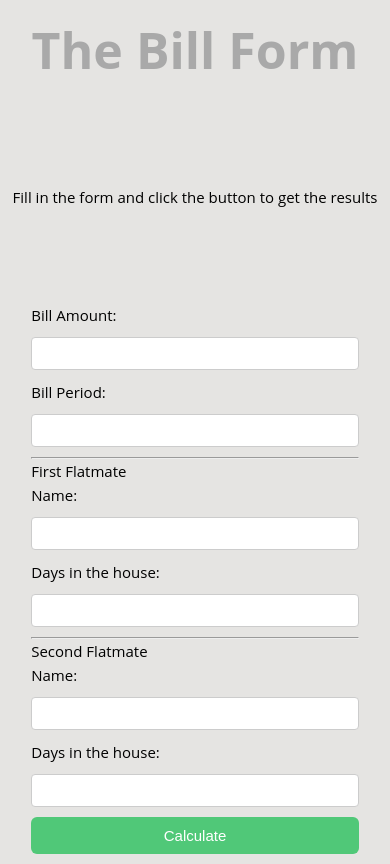
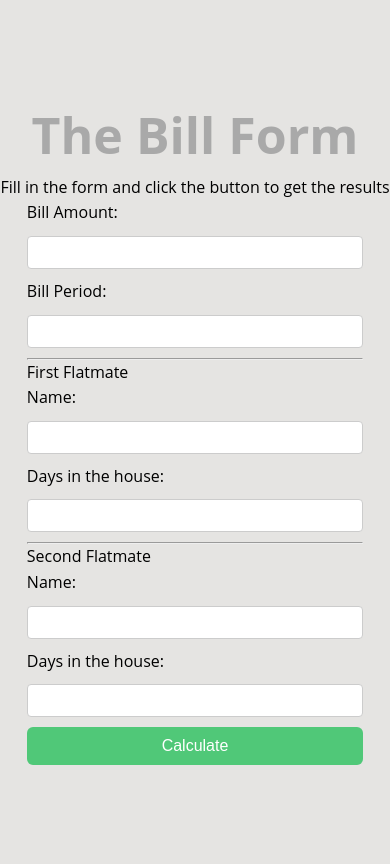
Before and after one commit to aysebat/FlatmatesBill, a Flask app: page /bill in a window 390 px wide. After the commit the page ends 765 px from the top, so only its background shows below. Run offline with Flask 2, Linux system fonts and the light colour scheme.

Commit message:
making responsive

```diff
--- a/static/main.css
+++ b/static/main.css
@@ -51,14 +51,22 @@
   box-sizing: inherit; }
 
 html {
-  box-sizing: border-box;
   font-size: 62.5%; }
+  @media (max-width: 75em) {
+    html {
+      font-size: 56.25%; } }
+  @media (max-width: 56.25em) {
+    html {
+      font-size: 50%; } }
+  @media (min-width: 112.5em) {
+    html {
+      font-size: 75%; } }
 
 
 body {
+  box-sizing: border-box;
   background-color: #E5E4E2;
   font-family: 'Open Sans', sans-serif;
-  font-size: 150%;
   font-weight: 400;
   line-height: 1.6;}
 
@@ -81,12 +89,17 @@ body {
 
 .heading-primary {
   color: #fff;
+  text-align: center;
   text-transform: uppercase;
   margin-bottom: 8rem;
-  font-size: 3rem;
+  font-size: 5rem;
   font-weight: 500;
   letter-spacing: 2.0rem;
-  animation: moveInLeft 1s ease-out;}
+  animation: moveInLeft 1s ease-out;
+  @media (max-width: 37.5em) {
+      .heading-primary{
+        letter-spacing: 1.2rem;
+        font-size: 4rem; } }}
 
 
 .heading-sub {
@@ -99,13 +112,17 @@ body {
 
 
 .container{
+  font-size: 3rem;
   max-width: 120rem;
   height: 100vh;
   margin: 1rem auto;
   display: flex;
   flex-direction: column;
   align-items: center;
-  justify-content: space-between;}
+  justify-content: center;}
+  @media (max-width: 37.5em) {
+     .container{
+        font-size: 2rem;}}
 
 
 
```
